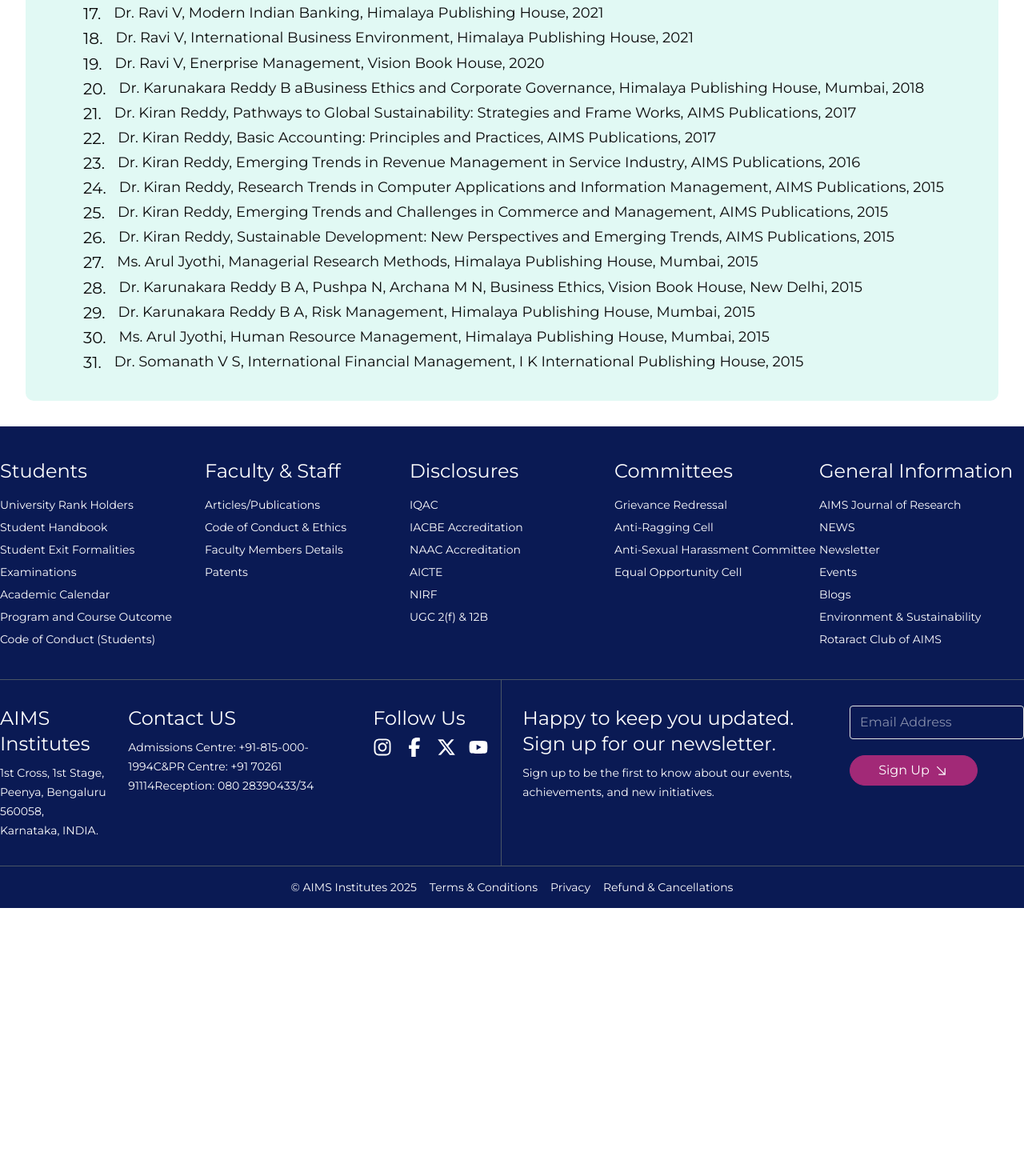
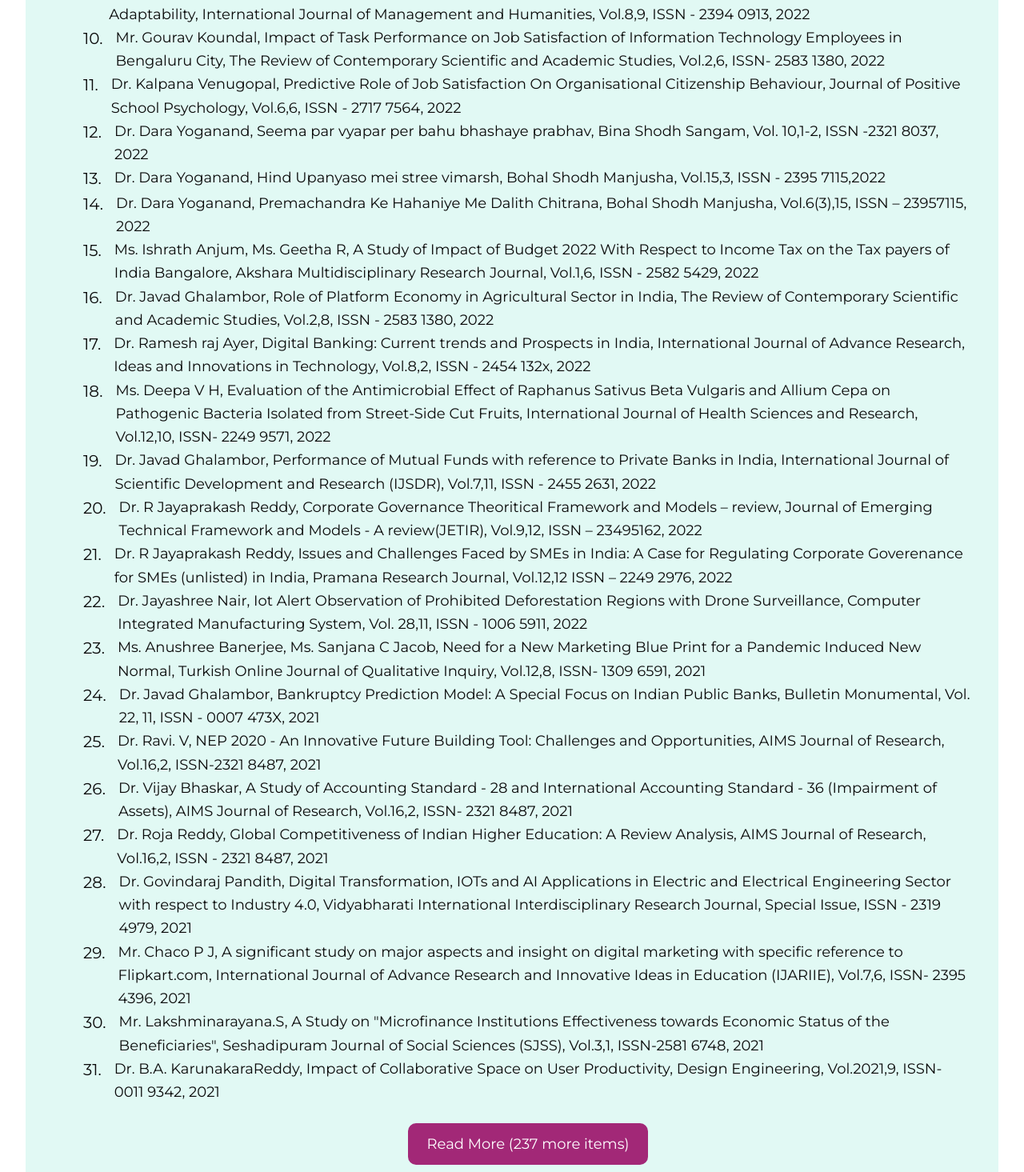
Before and after one commit to JPivista/aims, a Next.js app: page /articles-publications in a window 1280 px wide. Shown: the part 1925-3390 px from the top of the page at 80% size. Before the commit the page ends 3060 px from the top, so only its background shows below. Built offline with nearby package versions, Linux system fonts and the light colour scheme.

Commit message:
content changes on rotaract club, center for sustainability, articles-publications,

```diff
--- a/src/components/ArticlesPublications/Publications.jsx
+++ b/src/components/ArticlesPublications/Publications.jsx
@@ -4,47 +4,12 @@ import Image from "next/image";
 
 const Publications = () => {
   const [activeTab, setActiveTab] = useState(0);
+  const [showAllPoints, setShowAllPoints] = useState(false);
 
+  // Sample data - replace with actual data
   const tabsData = [
     {
       title: "Journal Publications",
-      heading: "Individual Mentoring",
-      points: [
-        "Ms. Deepa V H, Environmental Science, Dharshan Publishers, 2022",
-        "Dr. Javad Ghalambor, Principles of Research Methodology, Red'Shine publication Pvt. Ltd, 2022",
-        "Dr. V Saravana Kumar, Dr. Lakshminarayana S, Entrepreneurship Beginner's Guide to Business, Scientific International Publishing House, 2022",
-        "Dr. Ravi V, Financial Management, Vision Book House, 2021",
-        "Dr. Haritha M, Elements of Costing, Vision Book House, 2021",
-        "Dr. Haritha M, Business Management and Startups, Vision Book House, 2021",
-        "Dr. Haritha M, Financial Institution and Regulatory Bodies, Vision Book House, 2021",
-        "Dr. B.M. Rama Murthy, Business Finance, Vision Book House, 2021",
-        "Dr. B.M. Rama Murthy, Advanced Financial Accounting, Vision Book House, 2021",
-        "Dr. B.M. RamaMurthy, Production and Inventory Management, Vision Book House, 2021",
-        "Ms. Anushree Banerjee, Human Resource Management Practices, Vision Book House, 2021",
-        "Dr. B.M. Rama Murthy, Monetary System, Himalaya Publishing House, 2021",
-        "Dr. Karunakara Reddy, Marketing and Event Management, Phoenix Publishing House, 2021",
-        "Dr. Haritha M, Quantitative Analysis for Business Decisions, Vision Book House, 2021",
-        "Dr. Haritha M, Principles and Practices of Business Decisions, Himalaya Publishing House, 2021",
-        "Dr. Haritha M, Risk Management and Derivatives, Himalaya Publishing House, 2021",
-        "Dr. Ravi V, Modern Indian Banking, Himalaya Publishing House, 2021",
-        "Dr. Ravi V, International Business Environment, Himalaya Publishing House, 2021",
-        "Dr. Ravi V, Enerprise Management, Vision Book House, 2020",
-        "Dr. Karunakara Reddy B aBusiness Ethics and Corporate Governance, Himalaya Publishing House, Mumbai, 2018",
-        "Dr. Kiran Reddy, Pathways to Global Sustainability: Strategies and Frame Works, AIMS Publications, 2017",
-        "Dr. Kiran Reddy, Basic Accounting: Principles and Practices, AIMS Publications, 2017",
-        "Dr. Kiran Reddy, Emerging Trends in Revenue Management in Service Industry, AIMS Publications, 2016",
-        "Dr. Kiran Reddy, Research Trends in Computer Applications and Information Management, AIMS Publications, 2015",
-        "Dr. Kiran Reddy, Emerging Trends and Challenges in Commerce and Management, AIMS Publications, 2015",
-        "Dr. Kiran Reddy, Sustainable Development: New Perspectives and Emerging Trends, AIMS Publications, 2015",
-        "Ms. Arul Jyothi, Managerial Research Methods, Himalaya Publishing House, Mumbai, 2015",
-        "Dr. Karunakara Reddy B A, Pushpa N, Archana M N, Business Ethics, Vision Book House, New Delhi, 2015",
-        "Dr. Karunakara Reddy B A, Risk Management, Himalaya Publishing House, Mumbai, 2015",
-        "Ms. Arul Jyothi, Human Resource Management, Himalaya Publishing House, Mumbai, 2015",
-        "Dr. Somanath V S, International Financial Management, I K International Publishing House, 2015",
-      ],
-    },
-    {
-      title: "Books Publications",
       heading: "Individual Mentoring",
       points: [
         `Dr. R. Jayaprakash Reddy, A study on Financial Literacy in India, International Journal of Research and Analytical Reviews (IJRAR), Vol.9,1, ISSN- 2349 5138, 2022`,
@@ -317,7 +282,51 @@ const Publications = () => {
         `Dr. Subramanyam T, Efficiency Evaluation of Total Manufacturing Sectors of India - DEA Approach, Global Journal of Pure and Applied Mathematics, Vol. 11, 5, ISSN-0973 1768, 2015`,
       ],
     },
+    {
+      title: "Books Publications",
+      heading: "Individual Mentoring",
+
+      points: [
+        "Ms. Deepa V H, Environmental Science, Dharshan Publishers, 2022",
+        "Dr. Javad Ghalambor, Principles of Research Methodology, Red'Shine publication Pvt. Ltd, 2022",
+        "Dr. V Saravana Kumar, Dr. Lakshminarayana S, Entrepreneurship Beginner's Guide to Business, Scientific International Publishing House, 2022",
+        "Dr. Ravi V, Financial Management, Vision Book House, 2021",
+        "Dr. Haritha M, Elements of Costing, Vision Book House, 2021",
+        "Dr. Haritha M, Business Management and Startups, Vision Book House, 2021",
+        "Dr. Haritha M, Financial Institution and Regulatory Bodies, Vision Book House, 2021",
+        "Dr. B.M. Rama Murthy, Business Finance, Vision Book House, 2021",
+        "Dr. B.M. Rama Murthy, Advanced Financial Accounting, Vision Book House, 2021",
+        "Dr. B.M. RamaMurthy, Production and Inventory Management, Vision Book House, 2021",
+        "Ms. Anushree Banerjee, Human Resource Management Practices, Vision Book House, 2021",
+        "Dr. B.M. Rama Murthy, Monetary System, Himalaya Publishing House, 2021",
+        "Dr. Karunakara Reddy, Marketing and Event Management, Phoenix Publishing House, 2021",
+        "Dr. Haritha M, Quantitative Analysis for Business Decisions, Vision Book House, 2021",
+        "Dr. Haritha M, Principles and Practices of Business Decisions, Himalaya Publishing House, 2021",
+        "Dr. Haritha M, Risk Management and Derivatives, Himalaya Publishing House, 2021",
+        "Dr. Ravi V, Modern Indian Banking, Himalaya Publishing House, 2021",
+        "Dr. Ravi V, International Business Environment, Himalaya Publishing House, 2021",
+        "Dr. Ravi V, Enerprise Management, Vision Book House, 2020",
+        "Dr. Karunakara Reddy B aBusiness Ethics and Corporate Governance, Himalaya Publishing House, Mumbai, 2018",
+        "Dr. Kiran Reddy, Pathways to Global Sustainability: Strategies and Frame Works, AIMS Publications, 2017",
+        "Dr. Kiran Reddy, Basic Accounting: Principles and Practices, AIMS Publications, 2017",
+        "Dr. Kiran Reddy, Emerging Trends in Revenue Management in Service Industry, AIMS Publications, 2016",
+        "Dr. Kiran Reddy, Research Trends in Computer Applications and Information Management, AIMS Publications, 2015",
+        "Dr. Kiran Reddy, Emerging Trends and Challenges in Commerce and Management, AIMS Publications, 2015",
+        "Dr. Kiran Reddy, Sustainable Development: New Perspectives and Emerging Trends, AIMS Publications, 2015",
+        "Ms. Arul Jyothi, Managerial Research Methods, Himalaya Publishing House, Mumbai, 2015",
+        "Dr. Karunakara Reddy B A, Pushpa N, Archana M N, Business Ethics, Vision Book House, New Delhi, 2015",
+        "Dr. Karunakara Reddy B A, Risk Management, Himalaya Publishing House, Mumbai, 2015",
+        "Ms. Arul Jyothi, Human Resource Management, Himalaya Publishing House, Mumbai, 2015",
+        "Dr. Somanath V S, International Financial Management, I K International Publishing House, 2015",
+      ],
+    },
   ];
+
+  const currentTabData = tabsData[activeTab];
+  const hasMoreThan31Points = currentTabData.points.length > 31;
+  const displayedPoints = showAllPoints
+    ? currentTabData.points
+    : currentTabData.points.slice(0, 31);
 
   return (
     <div className="container mx-auto px-4 sm:px-6 md:px-8 pb-8">
@@ -327,7 +336,10 @@ const Publications = () => {
           {tabsData.map((tab, index) => (
             <button
               key={index}
-              onClick={() => setActiveTab(index)}
+              onClick={() => {
+                setActiveTab(index);
+                setShowAllPoints(false); // Reset showAllPoints when changing tabs
+              }}
               className={`flex items-center justify-center space-x-2 sm:space-x-3 px-2 sm:px-4 md:px-6 py-2 sm:py-3 transition-all duration-300 rounded-none flex-1 ${
                 activeTab === index
                   ? "bg-white/20 text-[#A22877] border border-black"
@@ -357,13 +369,13 @@ const Publications = () => {
           <div className="ml-2 sm:ml-4 md:ml-10">
             {/* Heading */}
             <h5 className="text-lg sm:text-xl md:text-2xl lg:text-[24px] mb-4 sm:mb-6 monser-600 text-[#A22877] leading-tight">
-              {tabsData[activeTab].heading}
+              {currentTabData.heading}
             </h5>
 
             {/* Numbered Points */}
             <div className="space-y-3 sm:space-y-4 ">
               <div className="monser-400">
-                {tabsData[activeTab].points.map((point, index) => (
+                {displayedPoints.map((point, index) => (
                   <div
                     key={index}
                     className="flex items-start space-x-2 sm:space-x-3 md:space-x-4 text-sm sm:text-base md:text-lg lg:text-[20px]"
@@ -376,6 +388,18 @@ const Publications = () => {
                 ))}
               </div>
             </div>
+
+            {/* Read More/Less Button */}
+            {hasMoreThan31Points && (
+              <div className="mt-6 text-center">
+                <button
+                  onClick={() => setShowAllPoints(!showAllPoints)}
+                  className="bg-[#A22877] text-white px-6 py-3 rounded-lg hover:bg-[#8B1F5F] transition-colors duration-300 font-semibold text-lg"
+                >
+                  {showAllPoints ? "Show Less" : `Read More (${currentTabData.points.length - 31} more items)`}
+                </button>
+              </div>
+            )}
           </div>
         </div>
       </div>
```
